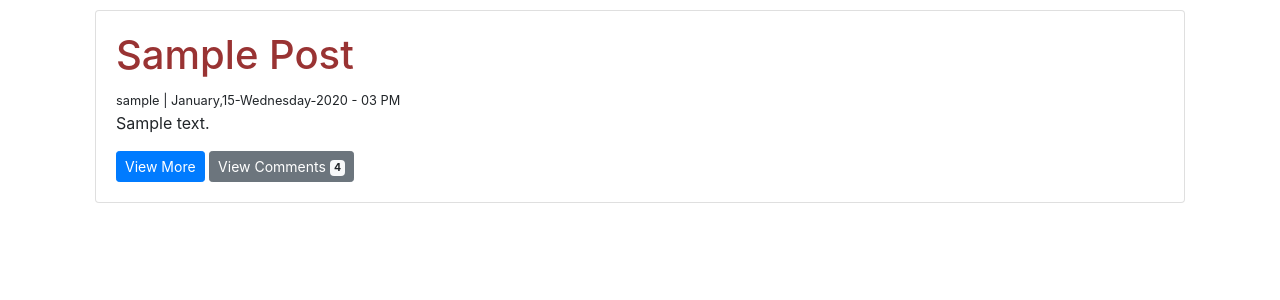
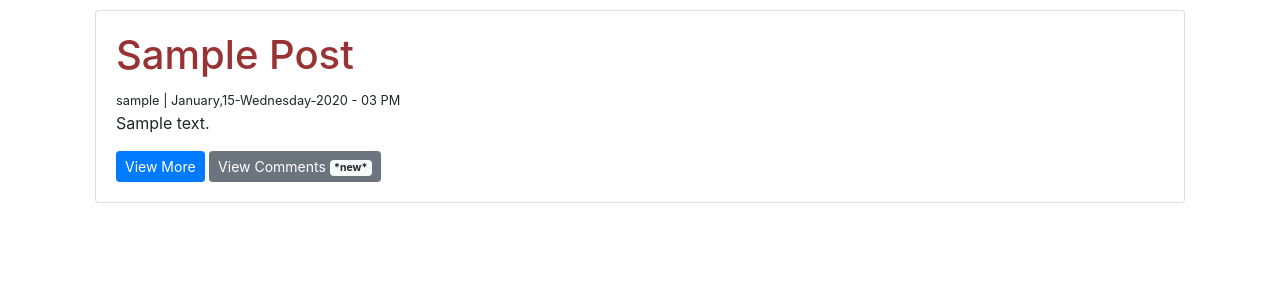
Before and after one commit to hisanto/DjangoProject, a Django app: page / in a window 1280 px wide. Shown: the part 56-356 px from the top of the page. Run offline with Django 3.2, Linux system fonts and the light colour scheme; tables that the repository leaves empty hold one stand-in row (values such as "Sample post"); some libraries are stand-ins or nearby versions.

Commit message:
comment from form logic

```diff
--- a/Blog/views.py
+++ b/Blog/views.py
@@ -7,6 +7,7 @@ from .models import Post, Comment  # models name
 def articles(request):
     posts = Post.objects.all()
     comments = Comment.objects.all()
+
     ctx = {
         "posts": posts,
         "comments" : comments
@@ -25,7 +26,7 @@ def create_article(request):
 
         post = Post.objects.create(title=title, body=body, author=user, is_published=True)
 
-        return redirect('blog_detail')
+        return redirect('blog_index')
 
     return render(request,
                   template_name='blog/blog_create.html',
--- a/templates/blog/blog_index.html
+++ b/templates/blog/blog_index.html
@@ -17,7 +17,9 @@ this is comment
                     <button type="button" class="btn btn-primary btn-sm">View More</button>
                 </a>
                 <button type="button" class="btn btn-secondary btn-sm" data-toggle="collapse" data-target="#collapseExample" aria-expanded="false" aria-controls="collapseExample">
-                    View Comments  <span class="badge badge-light">4</span>
+                    View Comments   <span class="badge badge-light">
+                                    *new*
+                                    </span>
                 </button>
             </div>
         </div>
```
